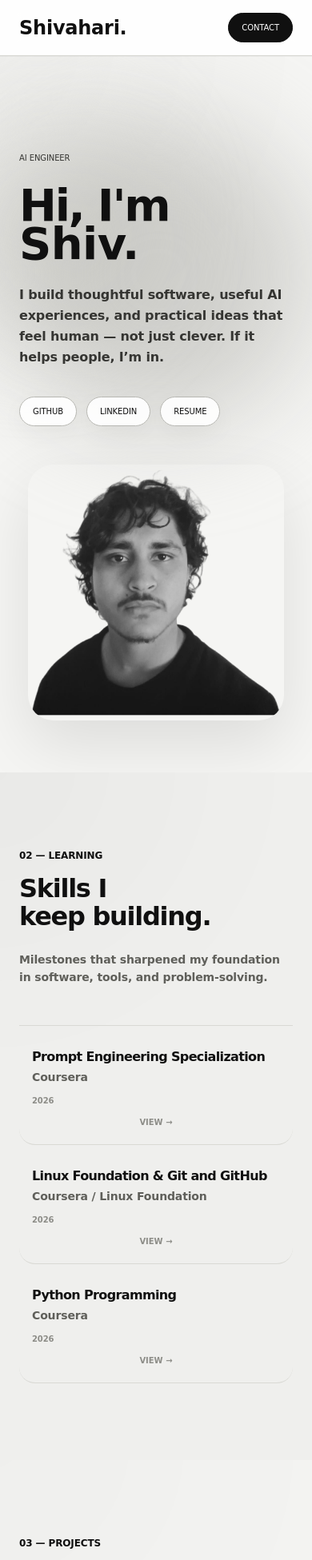
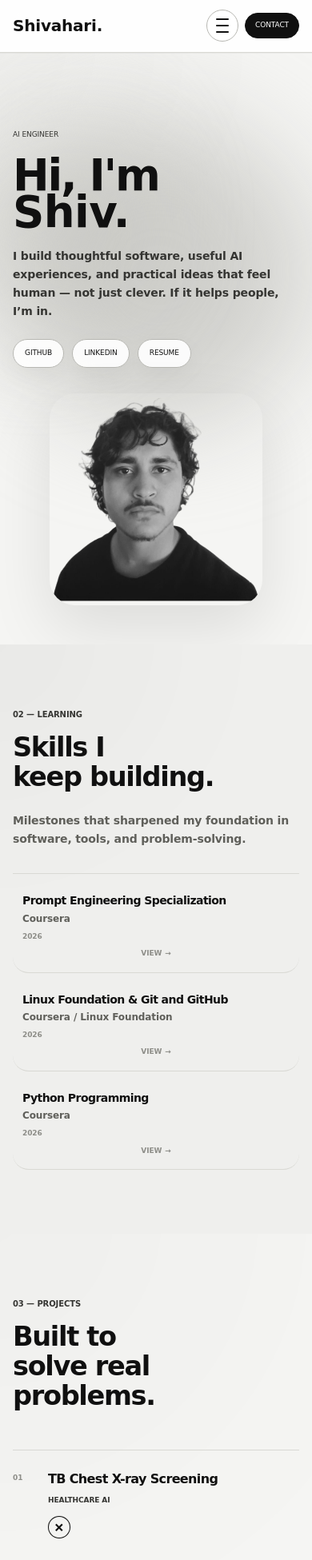
Before and after one commit to Shivahari-Bhurtel/portfolio-website, a React (Vite) app: page / in a window 390 px wide. Shown: the top 1951 px of the page at 80% size. Built offline with nearby package versions, Linux system fonts and the light colour scheme.

Commit message:
Update mobile interactions

```diff
--- a/src/components/CertificateCard.tsx
+++ b/src/components/CertificateCard.tsx
@@ -14,7 +14,7 @@ export default function CertificateCard({ certificate }: CertificateCardProps) {
       href={certificate.link}
       target="_blank"
       rel="noreferrer"
-      className={`certificate-row group grid w-full cursor-pointer gap-3 rounded-[1.25rem] border-b border-grey-200 px-4 py-5 transition-all duration-250 ease-out md:grid-cols-[minmax(0,1fr)_auto_auto] md:items-center md:gap-8 ${
+      className={`certificate-row group grid w-full cursor-pointer gap-2 rounded-[1.25rem] border-b border-grey-200 px-3 py-4 transition-all duration-250 ease-out sm:gap-3 sm:px-4 sm:py-5 md:grid-cols-[minmax(0,1fr)_auto_auto] md:items-center md:gap-8 ${
         hovered
           ? "-translate-y-[2px] border-grey-300 bg-grey-100 shadow-[0_10px_24px_rgba(0,0,0,0.03)]"
           : "bg-transparent"
@@ -23,20 +23,20 @@ export default function CertificateCard({ certificate }: CertificateCardProps) {
       onMouseLeave={() => setHovered(false)}
     >
       <div className="min-w-0">
-        <h3 className="truncate text-base font-medium leading-snug text-near-black transition-colors duration-200 group-hover:text-grey-700 md:text-lg">
+        <h3 className="truncate text-sm font-medium leading-snug text-near-black transition-colors duration-200 group-hover:text-grey-700 sm:text-base md:text-lg">
           {certificate.name}
         </h3>
-        <p className="mt-1 text-sm text-grey-500 transition-colors duration-200 group-hover:text-grey-600">
+        <p className="mt-1 text-xs text-grey-500 transition-colors duration-200 group-hover:text-grey-600 sm:text-sm">
           {certificate.organization}
         </p>
       </div>
 
-      <span className="font-mono text-[10px] tracking-[0.14em] text-grey-400 uppercase transition-colors duration-200 group-hover:text-grey-500 md:justify-self-end">
+      <span className="font-mono text-[9px] tracking-[0.14em] text-grey-400 uppercase transition-colors duration-200 group-hover:text-grey-500 sm:text-[10px] md:justify-self-end">
         {certificate.year}
       </span>
 
       <span
-        className={`inline-flex items-center justify-center font-mono text-[10px] tracking-[0.14em] uppercase transition-all duration-200 md:justify-self-end ${
+        className={`inline-flex items-center justify-center font-mono text-[9px] tracking-[0.14em] uppercase transition-all duration-200 sm:text-[10px] md:justify-self-end ${
           hovered ? "translate-x-1 text-grey-700" : "translate-x-0 text-grey-400"
         }`}
       >
--- a/src/components/Navbar.tsx
+++ b/src/components/Navbar.tsx
@@ -1,3 +1,5 @@
+import { useState } from "react";
+
 const NAV_LINKS = [
   { label: "Dashboard", href: "#dashboard" },
   { label: "Certificates", href: "#certificates" },
@@ -7,12 +9,15 @@ const NAV_LINKS = [
 ];
 
 export default function Navbar() {
+  const [isMenuOpen, setIsMenuOpen] = useState(false);
+
   return (
     <header className="sticky top-0 z-50 border-b border-grey-200 bg-white/90 backdrop-blur-md shadow-[0_1px_0_rgba(0,0,0,0.04)]">
-      <div className="mx-auto flex max-w-[1200px] items-center justify-between px-6 py-4 md:px-10">
+      <div className="mx-auto max-w-[1200px] px-4 sm:px-6 md:px-10">
+        <div className="flex items-center justify-between gap-3 py-3 md:py-4">
           <a
             href="#dashboard"
-          className="font-display text-2xl font-semibold tracking-[-0.04em] text-near-black transition-all duration-200 hover:-translate-y-0.5 hover:opacity-80 md:text-[2rem]"
+            className="font-display text-xl font-semibold tracking-[-0.04em] text-near-black transition-all duration-200 hover:-translate-y-0.5 hover:opacity-80 sm:text-2xl md:text-[2rem]"
           >
             Shivahari.
           </a>
@@ -29,13 +34,50 @@ export default function Navbar() {
             ))}
           </nav>
 
+          <div className="flex items-center gap-2">
+            <button
+              type="button"
+              aria-label="Toggle navigation menu"
+              aria-expanded={isMenuOpen}
+              className="inline-flex h-10 w-10 items-center justify-center rounded-full border border-grey-300 bg-white text-near-black transition-all duration-200 hover:border-near-black md:hidden"
+              onClick={() => setIsMenuOpen((prev) => !prev)}
+            >
+              <span className="flex flex-col gap-1.5">
+                <span className={`block h-0.5 w-4 rounded-full bg-near-black transition-all ${isMenuOpen ? "translate-y-2 rotate-45" : ""}`} />
+                <span className={`block h-0.5 w-4 rounded-full bg-near-black transition-all ${isMenuOpen ? "opacity-0" : "opacity-100"}`} />
+                <span className={`block h-0.5 w-4 rounded-full bg-near-black transition-all ${isMenuOpen ? "-translate-y-2 -rotate-45" : ""}`} />
+              </span>
+            </button>
+
             <a
               href="mailto:bhurtelshivahari@gmail.com"
-          className="inline-flex items-center rounded-full border border-near-black bg-near-black px-4 py-2.5 font-mono text-[10px] font-medium tracking-[0.16em] text-white uppercase transition-all duration-200 hover:bg-white hover:text-near-black md:px-5 md:text-[11px]"
+              className="inline-flex items-center rounded-full border border-near-black bg-near-black px-3 py-2 font-mono text-[9px] font-medium tracking-[0.14em] text-white uppercase transition-all duration-200 hover:bg-white hover:text-near-black sm:px-4 sm:py-2.5 sm:text-[10px] md:px-5 md:text-[11px]"
             >
               Contact
             </a>
           </div>
+        </div>
+
+        <nav
+          aria-label="Mobile navigation"
+          className={`overflow-hidden border-t border-grey-200 bg-white/90 transition-all duration-300 md:hidden ${
+            isMenuOpen ? "max-h-80 opacity-100" : "max-h-0 border-t-transparent opacity-0"
+          }`}
+        >
+          <div className="flex flex-col gap-2 py-3">
+            {NAV_LINKS.map((link) => (
+              <a
+                key={link.label}
+                href={link.href}
+                onClick={() => setIsMenuOpen(false)}
+                className="font-mono text-[10px] font-medium tracking-[0.16em] text-grey-600 uppercase transition-all duration-200 hover:text-near-black"
+              >
+                {link.label}
+              </a>
+            ))}
+          </div>
+        </nav>
+      </div>
     </header>
   );
 }
--- a/src/components/ProjectItem.tsx
+++ b/src/components/ProjectItem.tsx
@@ -21,23 +21,23 @@ export default function ProjectItem({
     >
       <button
         type="button"
-        className="project-header group flex w-full cursor-pointer items-start gap-6 py-8 text-left transition-all duration-250 hover:bg-grey-100/80 md:items-center"
+        className="project-header group flex w-full cursor-pointer items-start gap-3 py-6 text-left transition-all duration-250 hover:bg-grey-100/80 sm:gap-6 sm:py-7 md:items-center md:py-8"
         onClick={onToggle}
         aria-expanded={isExpanded}
       >
-        <span className="w-10 shrink-0 pt-1 font-mono text-[10px] tracking-[0.14em] text-grey-400 md:pt-0">
+        <span className="w-8 shrink-0 pt-1 font-mono text-[9px] tracking-[0.14em] text-grey-400 sm:w-10 sm:text-[10px] md:pt-0">
           {project.id}
         </span>
         <div className="flex flex-1 flex-col gap-3 md:flex-row md:items-center md:justify-between">
           <div className="flex flex-col gap-2">
-            <h3 className="text-lg font-semibold tracking-[-0.03em] text-near-black transition-colors duration-200 group-hover:text-grey-700 md:text-[1.6rem]">
+            <h3 className="text-base font-semibold tracking-[-0.03em] text-near-black transition-colors duration-200 group-hover:text-grey-700 sm:text-lg md:text-[1.6rem]">
               {project.name}
             </h3>
-            <span className="font-mono text-[10px] tracking-[0.14em] uppercase text-grey-600">
+            <span className="font-mono text-[9px] tracking-[0.14em] uppercase text-grey-600 sm:text-[10px]">
               {project.category}
             </span>
           </div>
-          <div className="flex items-center gap-6">
+          <div className="flex items-center gap-4 sm:gap-6">
             <div className="hidden flex-wrap gap-2 md:flex">
               {project.technologies.slice(0, 3).map((tech) => (
                 <span
@@ -49,7 +49,7 @@ export default function ProjectItem({
               ))}
             </div>
             <span
-              className={`project-plus inline-flex h-8 w-8 items-center justify-center rounded-full border border-grey-300 text-lg text-grey-500 transition-all duration-250 ${
+              className={`project-plus inline-flex h-7 w-7 items-center justify-center rounded-full border border-grey-300 text-lg text-grey-500 transition-all duration-250 sm:h-8 sm:w-8 ${
                 isExpanded ? "rotate-45 border-near-black text-near-black" : "rotate-0 group-hover:border-near-black group-hover:text-near-black"
               }`}
             >
@@ -60,7 +60,7 @@ export default function ProjectItem({
       </button>
 
       {isExpanded && (
-        <div className="project-panel grid gap-8 pb-10 pl-[3.5rem] md:grid-cols-[1.1fr_1fr] md:gap-12">
+        <div className="project-panel grid gap-6 pb-8 pl-0 md:grid-cols-[1.1fr_1fr] md:gap-12 md:pb-10 md:pl-[3.5rem]">
           <div className="project-copy flex flex-col gap-5">
             <p className="text-sm leading-relaxed text-grey-600 md:text-base">
               {project.description}
--- a/src/components/SectionHeading.tsx
+++ b/src/components/SectionHeading.tsx
@@ -20,10 +20,10 @@ export default function SectionHeading({
 }: SectionHeadingProps) {
   return (
     <div className="section-intro flex flex-col gap-4 md:pt-2">
-      <span className="font-mono text-xs tracking-[0.18em] uppercase text-brown">
+      <span className="font-mono text-[10px] tracking-[0.18em] uppercase text-grey-600 sm:text-xs">
         {label}
       </span>
-      <h2 className="font-display text-[clamp(2rem,4vw,3rem)] font-black leading-[1.1] text-near-black">
+      <h2 className="font-display text-[clamp(2.1rem,8vw,3rem)] font-black leading-[1.1] text-near-black">
         {title}
       </h2>
       {description && (
--- a/src/index.css
+++ b/src/index.css
@@ -18,6 +18,7 @@
   --color-grey-500: #5f5f5a;
   --color-grey-600: #353532;
   --color-grey-700: #1b1b1a;
+  --color-brown: #5f5f5a;
 }
 
 * {
@@ -38,6 +39,7 @@ body,
 
 body {
   margin: 0;
+  overflow-x: hidden;
   font-family: var(--font-body);
   background: linear-gradient(180deg, #f5f5f3 0%, #efefed 100%);
   color: #101010;
@@ -124,6 +126,16 @@ section::before {
   position: relative;
   animation: introLock 0.8s cubic-bezier(0.2, 0.8, 0.2, 1) both;
   animation-delay: 0.18s;
+}
+
+@media (max-width: 767px) {
+  html {
+    scroll-snap-type: none;
+  }
+
+  section {
+    min-height: auto;
+  }
 }
 
 @media (min-width: 768px) {
--- a/src/sections/About.tsx
+++ b/src/sections/About.tsx
@@ -10,8 +10,8 @@ const ABOUT_LINKS = [
 export default function About() {
   return (
     <section id="about" className="bg-near-black min-h-screen">
-      <div className="section-panel mx-auto w-full max-w-[1200px] px-6 py-24 md:px-10 md:py-36">
-        <div className="grid gap-12 md:grid-cols-[280px_1fr] md:gap-20">
+      <div className="section-panel mx-auto w-full max-w-[1200px] px-4 py-20 sm:px-6 md:px-10 md:py-36">
+        <div className="grid gap-8 sm:gap-12 md:grid-cols-[280px_1fr] md:gap-20">
           <SectionHeading label="05 — About" title="" />
 
           <div
--- a/src/sections/Certificates.tsx
+++ b/src/sections/Certificates.tsx
@@ -5,8 +5,8 @@ import SectionHeading from "../components/SectionHeading";
 export default function Certificates() {
   return (
     <section id="certificates" className="bg-off-white min-h-screen">
-      <div className="section-panel mx-auto w-full max-w-[1200px] px-6 py-24 md:px-10 md:py-32">
-        <div className="grid gap-12 md:grid-cols-[280px_1fr] md:gap-20">
+      <div className="section-panel mx-auto w-full max-w-[1200px] px-4 py-20 sm:px-6 md:px-10 md:py-32">
+        <div className="grid gap-8 sm:gap-12 md:grid-cols-[280px_1fr] md:gap-20">
           <SectionHeading
             label="02 — Learning"
             title={
--- a/src/sections/Dashboard.tsx
+++ b/src/sections/Dashboard.tsx
@@ -10,37 +10,37 @@ export default function Dashboard() {
   return (
     <section
       id="dashboard"
-      className="relative flex min-h-screen flex-col justify-center overflow-hidden bg-warm-white pt-14"
+      className="relative flex min-h-screen flex-col justify-center overflow-hidden bg-warm-white pt-12 sm:pt-14"
     >
       <div className="pointer-events-none absolute inset-0">
         <div className="absolute -left-24 top-16 h-72 w-72 rounded-full bg-grey-200/70 blur-3xl" />
         <div className="absolute right-0 top-20 h-96 w-96 rounded-full bg-grey-300/60 blur-3xl" />
       </div>
 
-      <div className="relative mx-auto w-full max-w-[1200px] px-6 md:px-10">
-        <div className="grid items-center gap-12 py-16 md:grid-cols-[1.15fr_1fr] md:gap-16 md:py-24">
+      <div className="relative mx-auto w-full max-w-[1200px] px-4 sm:px-6 md:px-10">
+        <div className="grid items-center gap-8 py-12 sm:gap-12 sm:py-16 md:grid-cols-[1.15fr_1fr] md:gap-16 md:py-24">
           <div
-            className="flex flex-col gap-7"
+            className="flex flex-col gap-5 sm:gap-7"
             style={{ animation: "fadeInLeft 0.7s ease-out both" }}
           >
-            <span className="font-mono text-[10px] font-medium tracking-[0.18em] text-grey-600 uppercase">
+            <span className="font-mono text-[9px] font-medium tracking-[0.16em] text-grey-600 uppercase sm:text-[10px]">
               AI Engineer
             </span>
 
             <div className="space-y-2">
-              <h1 className="font-display text-[clamp(3.5rem,9vw,8.5rem)] leading-[0.85] font-black tracking-[-0.05em] text-near-black">
+              <h1 className="font-display text-[clamp(2.9rem,14vw,8.5rem)] leading-[0.86] font-black tracking-[-0.05em] text-near-black">
                 Hi, I'm
                 <br />
                 <span className="not-italic">Shiv.</span>
               </h1>
             </div>
 
-            <p className="max-w-xl text-base leading-relaxed text-grey-600 md:text-lg">
+            <p className="max-w-xl text-sm leading-relaxed text-grey-600 sm:text-base md:text-lg">
               I build thoughtful software, useful AI experiences, and practical ideas
               that feel human — not just clever. If it helps people, I’m in.
             </p>
 
-            <div className="flex flex-wrap items-center gap-3 pt-2">
+            <div className="flex flex-wrap items-center gap-2.5 pt-1 sm:gap-3 sm:pt-2">
               {DASHBOARD_LINKS.map((link) => (
                 <a
                   key={link.label}
@@ -49,7 +49,7 @@ export default function Dashboard() {
                   rel={
                     link.href.startsWith("http") ? "noreferrer" : undefined
                   }
-                  className="inline-flex items-center justify-center rounded-full border border-grey-300 bg-white/90 px-4 py-2.5 font-mono text-[10px] font-medium tracking-[0.16em] text-near-black uppercase shadow-[0_10px_30px_rgba(0,0,0,0.04)] transition-all duration-200 hover:-translate-y-0.5 hover:border-near-black hover:shadow-[0_12px_28px_rgba(0,0,0,0.08)]"
+                  className="inline-flex items-center justify-center rounded-full border border-grey-300 bg-white/90 px-3.5 py-2.5 font-mono text-[9px] font-medium tracking-[0.14em] text-near-black uppercase shadow-[0_10px_30px_rgba(0,0,0,0.04)] transition-all duration-200 hover:-translate-y-0.5 hover:border-near-black hover:shadow-[0_12px_28px_rgba(0,0,0,0.08)] sm:px-4 sm:text-[10px]"
                 >
                   {link.label}
                 </a>
@@ -64,7 +64,7 @@ export default function Dashboard() {
             <img
               src={PROFILE_IMAGE_SRC}
               alt="Shivahari"
-              className="block h-[clamp(320px,32vw,420px)] w-[clamp(320px,32vw,420px)] rounded-[2rem] object-cover object-center shadow-[0_30px_80px_rgba(0,0,0,0.10)] transition-transform duration-300 hover:scale-[1.01]"
+              className="block h-[clamp(260px,68vw,420px)] w-[clamp(260px,68vw,420px)] rounded-[2rem] object-cover object-center shadow-[0_30px_80px_rgba(0,0,0,0.10)] transition-transform duration-300 hover:scale-[1.01]"
             />
           </div>
         </div>
--- a/src/sections/Projects.tsx
+++ b/src/sections/Projects.tsx
@@ -8,8 +8,8 @@ export default function Projects() {
 
   return (
     <section id="projects" className="bg-warm-white min-h-screen">
-      <div className="section-panel mx-auto w-full max-w-[1200px] px-6 py-24 md:px-10 md:py-32">
-        <div className="mb-16">
+      <div className="section-panel mx-auto w-full max-w-[1200px] px-4 py-20 sm:px-6 md:px-10 md:py-32">
+        <div className="mb-12 sm:mb-16">
           <SectionHeading
             label="03 — Projects"
             title={
--- a/src/sections/Skills.tsx
+++ b/src/sections/Skills.tsx
@@ -4,8 +4,8 @@ import SectionHeading from "../components/SectionHeading";
 export default function Skills() {
   return (
     <section id="skills" className="bg-off-white min-h-screen">
-      <div className="section-panel mx-auto w-full max-w-[1200px] px-6 py-24 md:px-10 md:py-32">
-        <div className="grid gap-12 md:grid-cols-[280px_1fr] md:gap-20">
+      <div className="section-panel mx-auto w-full max-w-[1200px] px-4 py-20 sm:px-6 md:px-10 md:py-32">
+        <div className="grid gap-8 sm:gap-12 md:grid-cols-[280px_1fr] md:gap-20">
           <SectionHeading
             label="04 — Skills"
             title={
```
Lines whose indentation alone changed are shown as unchanged.
